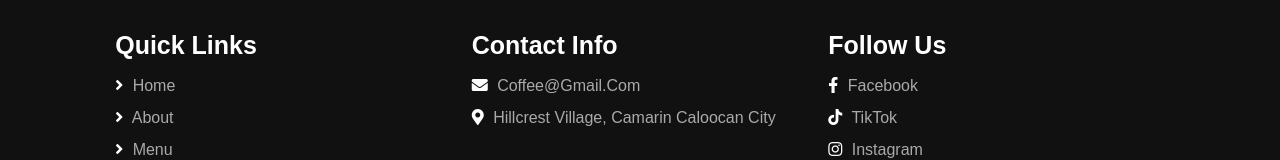
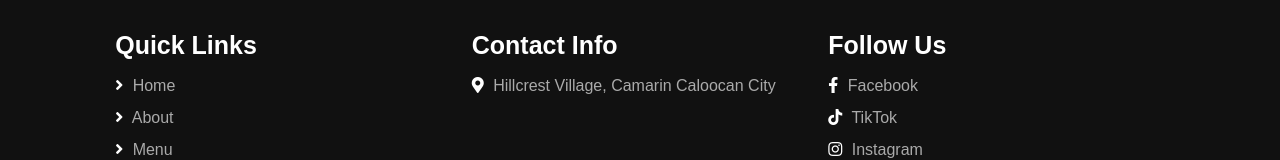
Before and after one commit to NuvowebTeam/Charbucks-Website, a plain HTML site: page index.html in a window 1280 px wide. Shown: the part 3026-3186 px from the top of the page. Drawn offline with nearby package versions, Linux system fonts and the light colour scheme; a script that the page names is missing.

Commit message:
Update index.html

```diff
--- a/index.html
+++ b/index.html
@@ -216,7 +216,6 @@
             </div>
             <div class="box">
                 <h3>contact info</h3>
-                <a href="#"><i class="fas fa-envelope"></i> coffee@gmail.com</a>
                 <a href="https://maps.app.goo.gl/DaqwAUVq2Ks4j8WW9" target="_blank">
                     <i class="fas fa-map-marker-alt"></i> Hillcrest Village, Camarin Caloocan City
                 </a>
```
